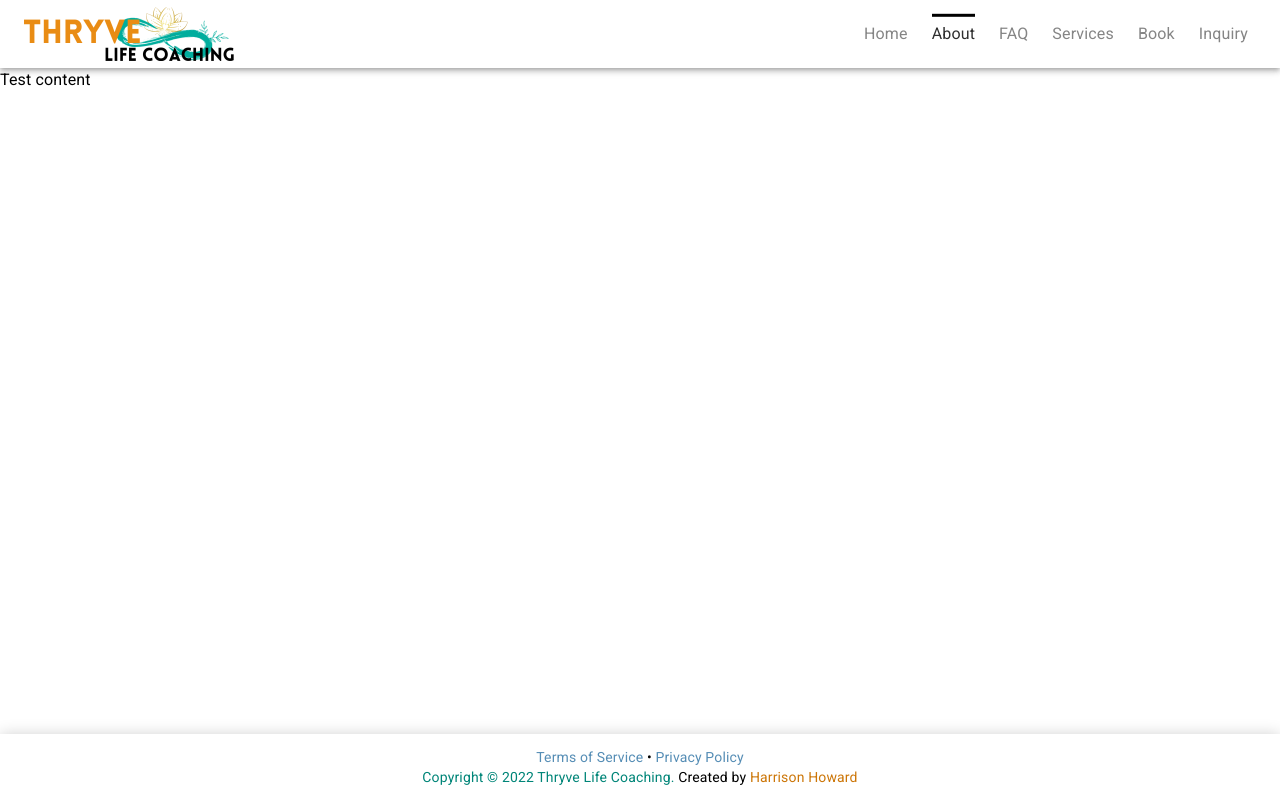
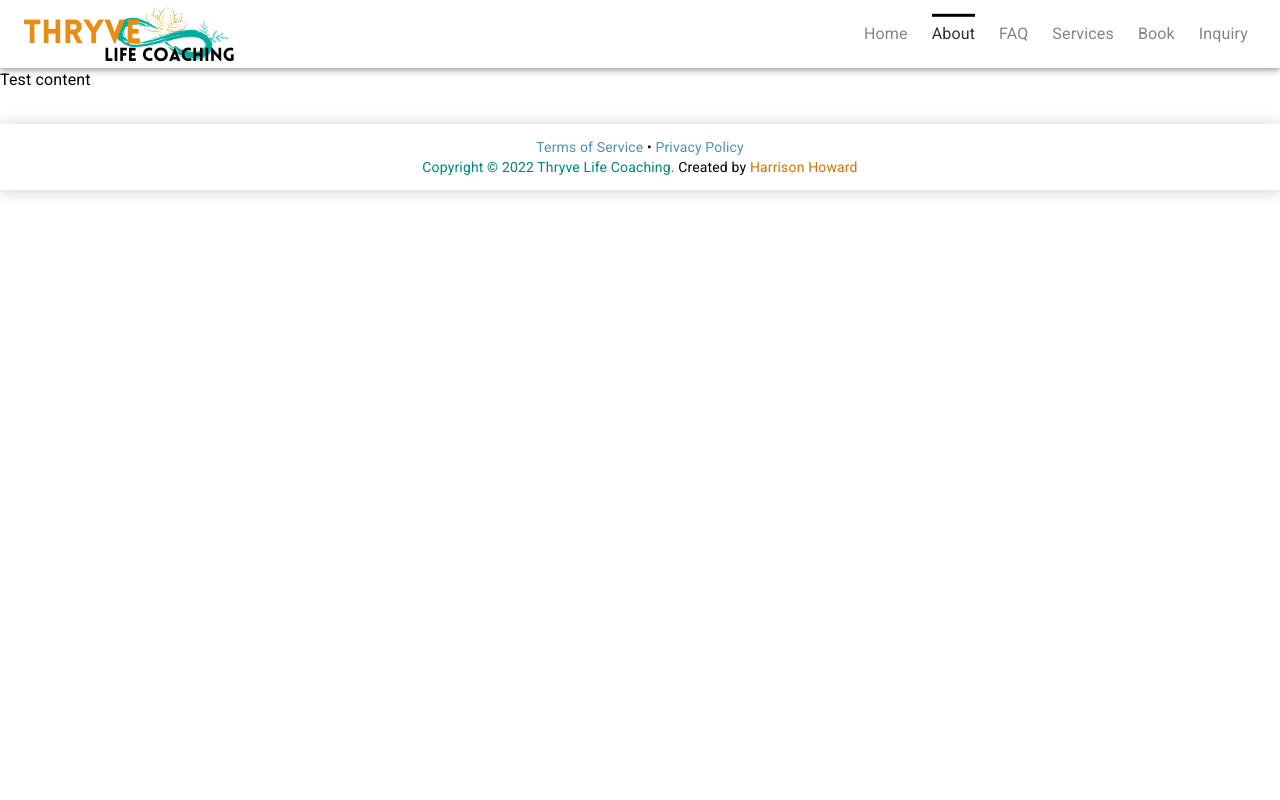
Before and after one commit to Forbidden-Duck/mandy-mindset-coach, a React app in the folder frontend/: page /about in a window 1280 px wide. Built offline with nearby package versions, Linux system fonts and the light colour scheme.

Commit message:
Add margin to footer

```diff
--- a/frontend/src/components/Footer/Footer.jsx
+++ b/frontend/src/components/Footer/Footer.jsx
@@ -18,7 +18,7 @@ function Footer(props) {
             flexDirection: "column",
             boxShadow: "0px 1px 15px 0px rgb(0 0 0 / 20%)",
             padding: "0.8rem 0rem",
-            marginTop: "auto",
+            marginTop: "2rem",
         },
         group: {
             display: "flex",
```
